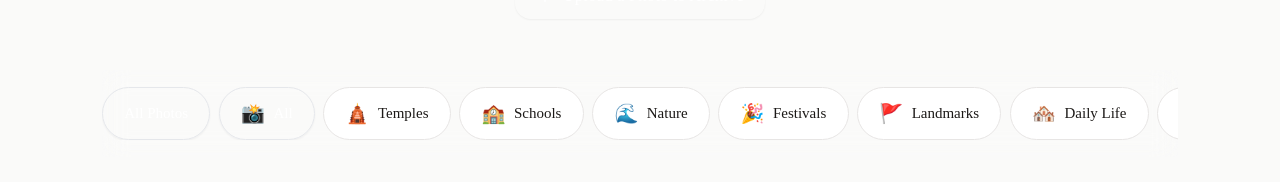
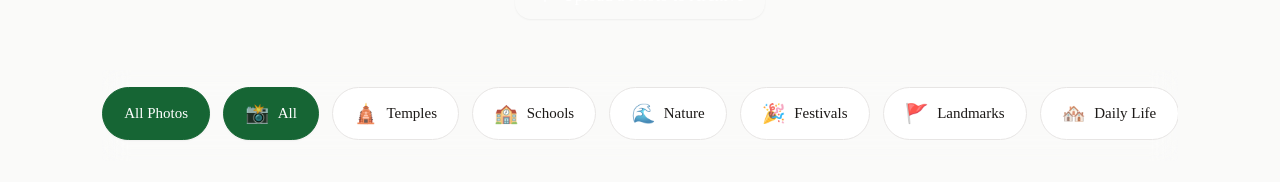
Before and after one commit to ravirajhere/Bandwar, a Next.js app: page /gallery in a window 1280 px wide. Shown: the part 509-691 px from the top of the page. Built offline with nearby package versions, Linux system fonts and the light colour scheme; no server answers.

Commit message:
Update GalleryGrid.tsx

```diff
--- a/src/components/place/GalleryGrid.tsx
+++ b/src/components/place/GalleryGrid.tsx
@@ -20,14 +20,14 @@ export function GalleryGrid({ photos, categories }: { photos: Photo[], categorie
   return (
     <div>
       {/* 🏷️ Filter Tabs (Sticky on Scroll) */}
-      <div className="sticky top-20 z-30 bg-background/90 backdrop-blur-md py-4 mb-6">
-        <div className="flex overflow-x-auto gap-2 scrollbar-hide">
+      <div className="sticky top-16 md:top-20 3xl:top-24 z-30 bg-canvas/90 backdrop-blur-md py-4 mb-6 md:mb-8 3xl:mb-12 transition-all duration-300">
+        <div className="flex overflow-x-auto gap-2 md:gap-3 scrollbar-hide pb-1">
           <button
             onClick={() => { setActiveTab("all"); setSelectedIndex(null); }}
-            className={`whitespace-nowrap px-5 py-2.5 rounded-full text-[15px] font-medium transition-all duration-200 border ${
+            className={`whitespace-nowrap px-5 py-2.5 3xl:px-6 3xl:py-3 rounded-full text-sm md:text-[15px] 3xl:text-base font-medium transition-all duration-200 border focus-visible:outline-none focus-visible:ring-2 focus-visible:ring-accent ${
               activeTab === "all"
-                ? "bg-brand text-white border-brand shadow-sm"
-                : "bg-card text-foreground/70 border-border hover:bg-muted-background hover:text-foreground"
+                ? "bg-accent text-white border-accent shadow-sm"
+                : "bg-surface text-ink/70 border-divider hover:bg-canvas hover:text-ink hover:border-ink/20"
             }`}
           >
             All Photos
@@ -36,13 +36,13 @@ export function GalleryGrid({ photos, categories }: { photos: Photo[], categorie
             <button
               key={cat.id}
               onClick={() => { setActiveTab(cat.id); setSelectedIndex(null); }}
-              className={`whitespace-nowrap px-5 py-2.5 rounded-full text-[15px] font-medium transition-all duration-200 border flex items-center gap-2 ${
+              className={`whitespace-nowrap px-5 py-2.5 3xl:px-6 3xl:py-3 rounded-full text-sm md:text-[15px] 3xl:text-base font-medium transition-all duration-200 border flex items-center gap-2 focus-visible:outline-none focus-visible:ring-2 focus-visible:ring-accent ${
                 activeTab === cat.id
-                  ? "bg-brand text-white border-brand shadow-sm"
-                  : "bg-card text-foreground/70 border-border hover:bg-muted-background hover:text-foreground"
+                  ? "bg-accent text-white border-accent shadow-sm"
+                  : "bg-surface text-ink/70 border-divider hover:bg-canvas hover:text-ink hover:border-ink/20"
               }`}
             >
-              <span aria-hidden="true" className="text-lg">{cat.icon}</span>
+              <span aria-hidden="true" className="text-lg opacity-80">{cat.icon}</span>
               {cat.title}
             </button>
           ))}
@@ -51,40 +51,42 @@ export function GalleryGrid({ photos, categories }: { photos: Photo[], categorie
 
       {/* 🖼️ Google Photos Style Masonry Grid */}
       {filteredPhotos.length > 0 ? (
-        <div className="columns-1 sm:columns-2 md:columns-3 lg:columns-4 gap-4 md:gap-6 space-y-4 md:space-y-6">
+        <div className="columns-1 sm:columns-2 md:columns-3 lg:columns-4 3xl:columns-5 gap-4 md:gap-6 3xl:gap-8 space-y-4 md:space-y-6 3xl:space-y-8">
           {filteredPhotos.map((photo, index) => (
             <button
               key={photo.id}
-              className="group relative w-full break-inside-avoid bg-card rounded-xl overflow-hidden border border-border shadow-sm hover:shadow-elevated transition-all duration-300 focus:outline-none focus-visible:ring-2 focus-visible:ring-brand block text-left"
+              className="group relative w-full break-inside-avoid bg-surface rounded-lg overflow-hidden border border-divider shadow-sm hover:shadow-md transition-all duration-300 focus:outline-none focus-visible:ring-4 focus-visible:ring-accent/50 focus-visible:ring-inset block text-left"
               onClick={() => setSelectedIndex(index)}
               aria-label={`View photo: ${photo.caption}`}
             >
               {/* Image Container (Intrinsic aspect ratio maintained) */}
-              <div className="relative w-full overflow-hidden bg-muted-background">
+              <div className="relative w-full overflow-hidden bg-canvas">
                 <Image
                   src={photo.src.startsWith("/") ? photo.src : `/${photo.src}`}
                   alt={photo.caption}
                   width={800}
                   height={600}
-                  className="w-full h-auto object-cover group-hover:scale-105 transition-transform duration-700"
-                  sizes="(max-width: 640px) 100vw, (max-width: 768px) 50vw, (max-width: 1024px) 33vw, 25vw"
+                  className="w-full h-auto object-cover group-hover:scale-105 transition-transform duration-700 ease-out"
+                  sizes="(max-width: 640px) 100vw, (max-width: 768px) 50vw, (max-width: 1024px) 33vw, (max-width: 1536px) 25vw, 20vw"
                 />
               </div>
 
               {/* Hover Overlay & Icon */}
-              <div className="absolute inset-0 bg-gradient-to-t from-black/80 via-black/20 to-transparent opacity-0 group-hover:opacity-100 transition-opacity duration-300 pointer-events-none flex flex-col justify-end p-4">
-                <div className="absolute top-3 right-3 bg-white/20 backdrop-blur-md p-2 rounded-full text-white">
-                  <Maximize2 size={16} />
+              <div className="absolute inset-0 bg-gradient-to-t from-ink/90 via-ink/40 to-transparent opacity-0 group-hover:opacity-100 transition-opacity duration-300 pointer-events-none flex flex-col justify-end p-4 3xl:p-6">
+
+                {/* Expand Icon */}
+                <div className="absolute top-4 right-4 bg-white/20 backdrop-blur-md p-2 rounded-full text-white transform -translate-y-2 group-hover:translate-y-0 transition-all duration-300">
+                  <Maximize2 size={18} className="3xl:w-6 3xl:h-6" />
                 </div>
 
-                {/* Caption (Only visible on hover) */}
-                <div className="translate-y-2 group-hover:translate-y-0 transition-transform duration-300">
+                {/* Caption Info */}
+                <div className="translate-y-4 group-hover:translate-y-0 transition-transform duration-300">
                   {photo.year && (
-                    <span className="text-[11px] font-bold text-brand bg-brand/20 px-2 py-0.5 rounded-md uppercase tracking-wider mb-1 inline-block">
+                    <span className="text-[11px] 3xl:text-xs font-bold text-white bg-ink/60 backdrop-blur-md px-2.5 py-1 rounded-md uppercase tracking-wider mb-2 inline-block border border-white/10">
                       {photo.year}
                     </span>
                   )}
-                  <p className="text-white text-sm font-medium leading-snug line-clamp-2">
+                  <p className="text-white text-sm 3xl:text-base font-medium leading-snug line-clamp-2">
                     {photo.caption}
                   </p>
                 </div>
@@ -94,14 +96,14 @@ export function GalleryGrid({ photos, categories }: { photos: Photo[], categorie
         </div>
       ) : (
         /* 📭 Empty State */
-        <div className="flex flex-col items-center justify-center py-24 bg-card border border-dashed border-border rounded-2xl">
-          <ImageIcon size={56} className="text-muted opacity-20 mb-4" />
-          <h3 className="text-xl font-serif font-semibold text-foreground mb-2">No photos here yet</h3>
-          <p className="text-muted">We haven't added photos to this category.</p>
+        <div className="flex flex-col items-center justify-center py-24 3xl:py-32 bg-surface border border-dashed border-divider rounded-lg">
+          <ImageIcon size={56} className="text-ink/20 mb-4 3xl:w-16 3xl:h-16" />
+          <h3 className="text-xl 3xl:text-2xl font-serif font-semibold text-ink mb-2">No photos in this category</h3>
+          <p className="text-ink/60 3xl:text-lg">We haven't added any photos here yet.</p>
         </div>
       )}
 
-      {/* 👇 LIGHTBOX COMPONENT (Updated to pass the whole array and current index) 👇 */}
+      {/* 👇 LIGHTBOX COMPONENT */}
       {selectedIndex !== null && (
         <Lightbox
           photos={filteredPhotos}
```
